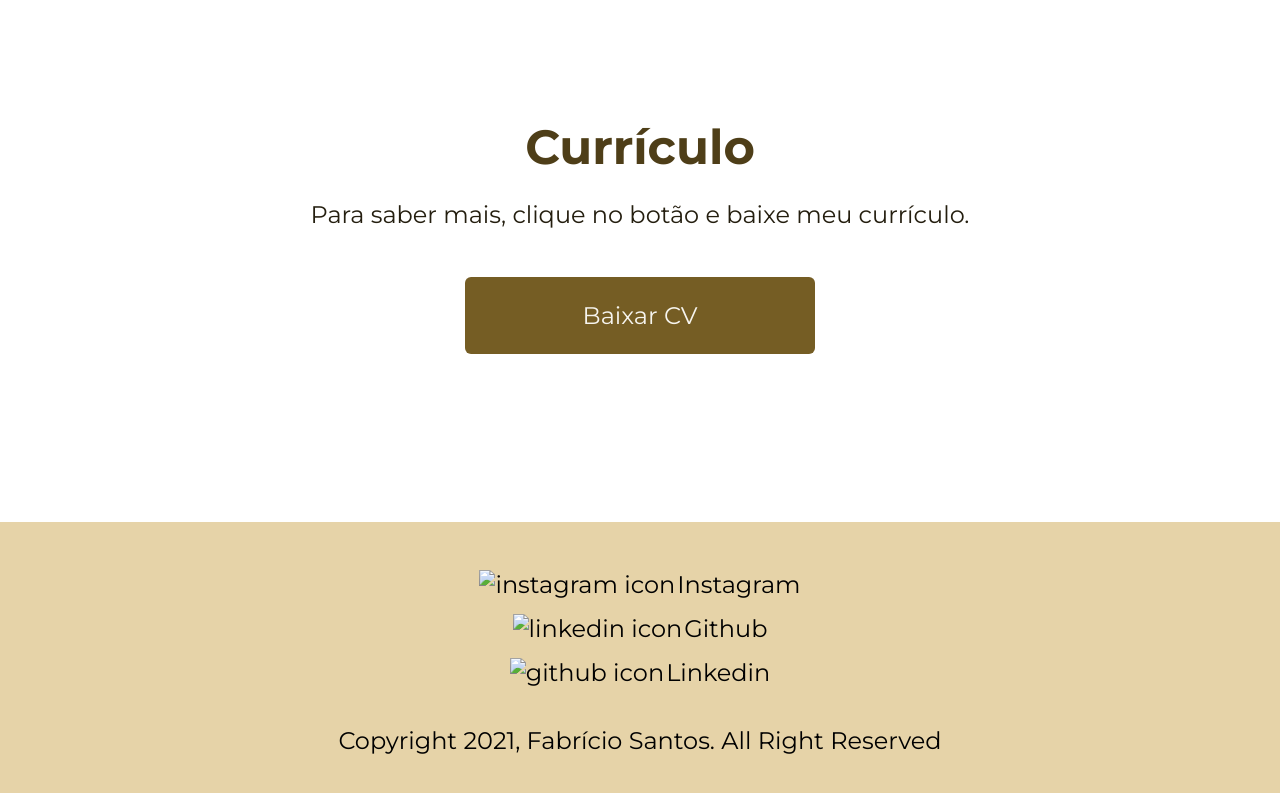
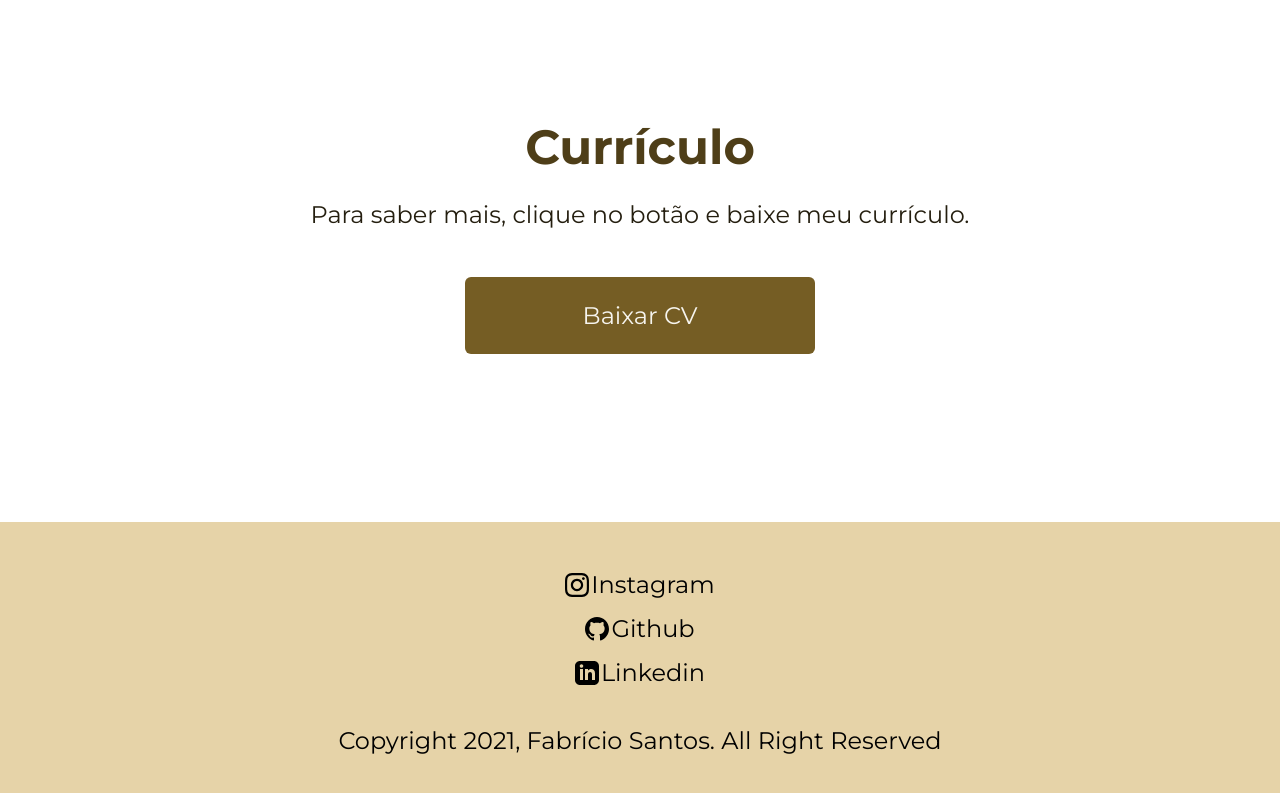
Before and after one commit to fabriciosantossantana/curriculo, a website: page index.html in a window 1280 px wide. Shown: the part 2084-2877 px from the top of the page. Drawn offline with Linux system fonts and the light colour scheme; the site is published under a folder, as on GitHub Pages, so addresses that start at the root find nothing.

Commit message:
Update index.html

```diff
--- a/index.html
+++ b/index.html
@@ -106,17 +106,17 @@
     <footer id="contact">
       <div class="itens">
         <div class="fonts">
-          <img src="/src/insta.svg" alt="instagram icon" />
+          <img src="./src/insta.svg" alt="instagram icon" />
           <a href="https://www.instagram.com/eubebicoca/">Instagram</a>
         </div>
         <div class="fonts">
-          <img src="/src/git.svg" alt="linkedin icon" />
+          <img src="./src/git.svg" alt="linkedin icon" />
           <a href="https://www.linkedin.com/in/fabricio-santos-santana/"
             >Github</a
           >
         </div>
         <div class="fonts">
-          <img src="/src/in.svg" alt="github icon" />
+          <img src="./src/in.svg" alt="github icon" />
           <a href="https://github.com/fabriciosantossantana">Linkedin</a>
         </div>
       </div>
```
